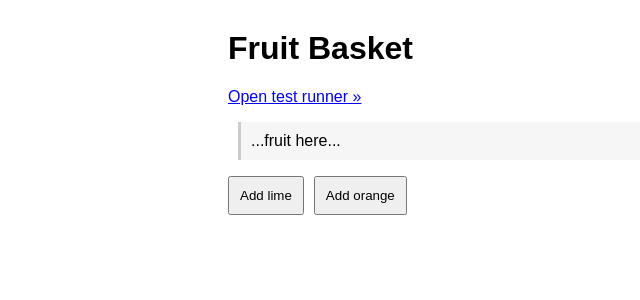
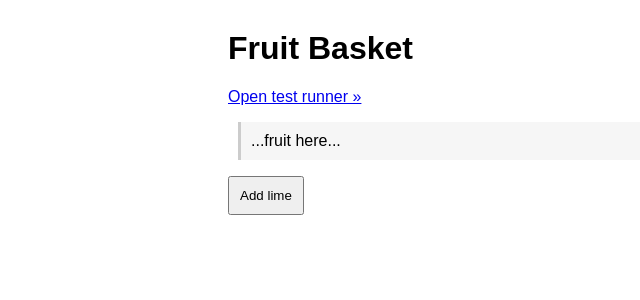
Before and after one commit to minted/frontend-interview, a React (Create React App) app: page /coding in a window 1280 px wide. Shown: the top 300 px of the page, without its empty margins (22-662 px from the left). Built offline with nearby package versions, Linux system fonts and the light colour scheme.

Commit message:
Make todos more clear and consistent with test suite

```diff
--- a/src/playgrounds/coding/FruitBasket.js
+++ b/src/playgrounds/coding/FruitBasket.js
@@ -1,4 +1,6 @@
 import React, { Component } from 'react';
+
+// TODO make each test in FruitBasket.test.js pass
 
 class FruitBasket extends Component {
   constructor(props) {
@@ -14,22 +16,21 @@ class FruitBasket extends Component {
   render() {
     return (
       <div>
+        {/* TODO 1. nothing to do here :) */}
         <h1>Fruit Basket</h1>
         <div>
           <a href="/" onClick={e => e.target.port = 3005}>Open test runner &raquo;</a>
         </div>
         <ul>
-          {/* TODO make this render the list of fruits */}
+          {/* TODO 2. make this render the list of fruits */}
+          {/* TODO 5. make special fruits from props bold */}
           <li> ...fruit here... </li>
         </ul>
 
-        {/* TODO take fruit name from text input
-          <input /> <button>Add fruit</button>
-        */}
-
-        {/* TODO make these buttons add their respective fruits */}
+        {/* TODO 3. make this add a lime on button click */}
+        {/* TODO 4. make this add fruit from input on button click (default text to "lime" to pass previous test) */}
+        {/* <input /> */}
         <button>Add lime</button>
-        <button>Add orange</button>
       </div>
     );
   }
```
